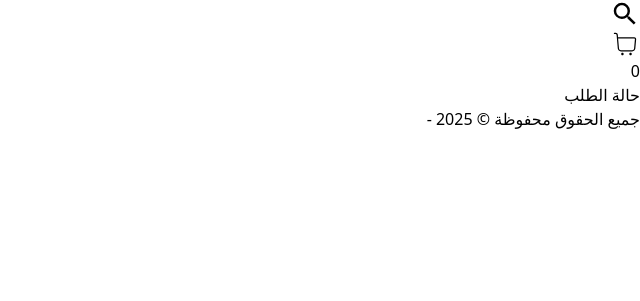
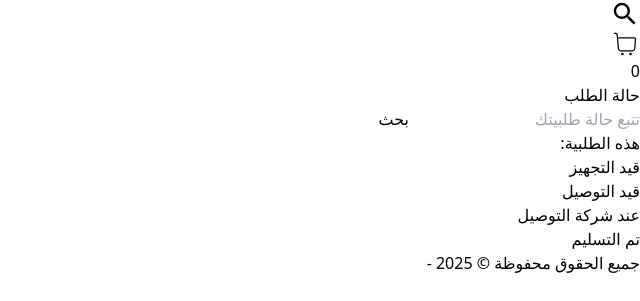
Before and after one commit to gost1930/store_amine, a React (Vite) app: page /order_status in a window 1280 px wide. Shown: the part 429-730 px from the top of the page, without its empty margins (640-1280 px from the left). Built offline with nearby package versions, Linux system fonts and the light colour scheme.

Commit message:
add OrderStatusPage and content

```diff
--- a/src/pages/OrderStatus/OrderStatus.tsx
+++ b/src/pages/OrderStatus/OrderStatus.tsx
@@ -1,13 +1,75 @@
-import React from 'react'
+import React from "react";
+import { motion } from "framer-motion";
 // components
-import { PagesTitle } from '../../components'
+import { Inputs, PagesTitle } from "../../components";
 
 const OrderStatus = () => {
+  const containerVariants = {
+    hidden: { opacity: 0, y: -20 },
+    visible: {
+      opacity: 1,
+      y: 0,
+      transition: { duration: 0.5, ease: "easeOut" },
+    },
+  };
+
+  const buttonVariants = {
+    hover: {
+      scale: 1.1,
+      backgroundColor: "#444",
+      transition: { duration: 0.3, ease: "easeInOut" },
+    },
+  };
+
   return (
-    <section className='min-h-screen h-fit w-full'>
-        <PagesTitle title="حالة الطلب" />
-    </section>
-  )
-}
+    <motion.section
+      className="min-h-screen h-fit w-full"
+      initial="hidden"
+      animate="visible"
+      variants={containerVariants}
+    >
+      <PagesTitle title="حالة الطلب" />
+      <motion.div
+        className="flex items-center gap-4 my-4"
+        variants={containerVariants}
+      >
+        <Inputs
+          type="text"
+          name="search"
+          id="search"
+          className="bg-transparent border border-gray-300 rounded-2xl px-4 py-2 focus:outline-none focus:border-black"
+          placeholder="تتبع حالة طلبيتك"
+        />
+        <motion.button
+          className="bg-zinc-800 text-white px-4 py-2 rounded-2xl"
+          variants={buttonVariants}
+          whileHover="hover"
+        >
+          بحث
+        </motion.button>
+      </motion.div>
+
+      {/* order status */}
+      <div className="w-full h-full">
+        <h1>هذه الطلبية:</h1>
+
+        <div className="w-full h-fit flex flex-wrap gap-4">
+          <p className="text-zinc-800 bg-gray-300 px-4 py-2 w-fit rounded-2xl ">
+            قيد التجهيز
+          </p>
+          <p className="text-yellow-800 bg-yellow-300/50 px-4 py-2 w-fit rounded-2xl ">
+            قيد التوصيل
+          </p>
+          <p className="text-blue-800 bg-blue-300/50 px-4 py-2 w-fit rounded-2xl ">
+            عند شركة التوصيل
+          </p>
+          <p className="text-green-800 bg-green-300/50 px-4 py-2 w-fit rounded-2xl ">
+            تم التسليم
+          </p>
+        </div>
+      </div>
+    </motion.section>
+  );
+};
 
 export default OrderStatus;
```
